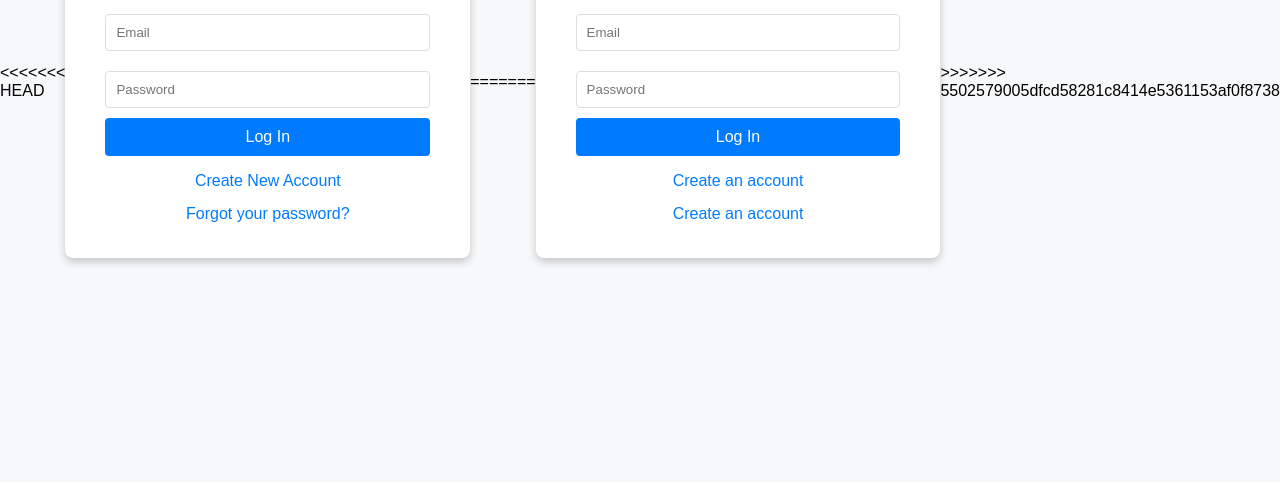
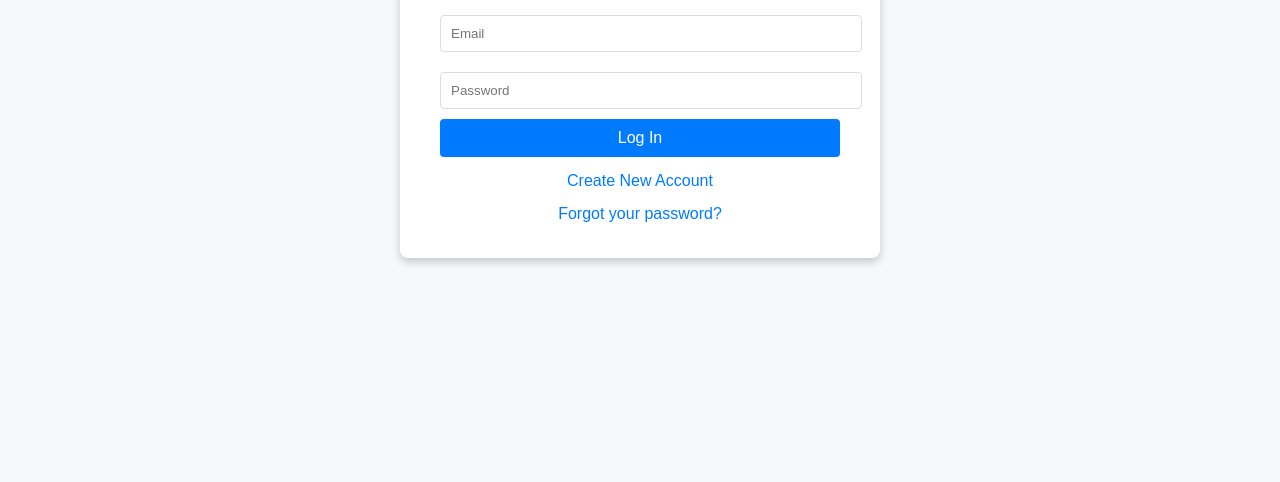
Before and after one commit to tanvin-h/LogInToHome, a plain HTML site: page Login Page.html in a window 1280 px wide. Shown: the part 318-800 px from the top of the page. Drawn offline with Linux system fonts and the light colour scheme.

Commit message:
only login page upload

```diff
--- a/Login Page.html
+++ b/Login Page.html
@@ -1,4 +1,3 @@
-<<<<<<< HEAD
 <!DOCTYPE html>
 <html lang="en">
 <head>
@@ -101,102 +100,3 @@
     </script>
 </body>
 </html>
-=======
-<!DOCTYPE html>
-<html lang="en">
-<head>
-    <meta charset="UTF-8">
-    <title>Login Page</title>
-    <style>
-        body {
-            font-family: Arial, sans-serif;
-            background-color: #f7f8fa;
-            display: flex;
-            justify-content: center;
-            align-items: center;
-            height: 100vh;
-            margin: 0;
-        }
-        .login-container {
-            background-color: #ffffff;
-            padding: 20px 40px;
-            border-radius: 8px;
-            box-shadow: 0 4px 8px rgba(0, 0, 0, 0.2);
-            text-align: center;
-            max-width: 400px;
-            width: 100%;
-        }
-        .login-container h1 {
-            color: #333;
-            margin-bottom: 20px;
-        }
-        .login-container input {
-            width: 100%;
-            padding: 10px;
-            margin: 10px 0;
-            border: 1px solid #ddd;
-            border-radius: 4px;
-        }
-        .login-container button {
-            width: 100%;
-            padding: 10px;
-            background-color: #007bff;
-            color: #fff;
-            border: none;
-            border-radius: 4px;
-            font-size: 16px;
-            cursor: pointer;
-        }
-        .login-container button:hover {
-            background-color: #0056b3;
-        }
-        .login-container a {
-            display: block;
-            margin-top: 15px;
-            color: #007bff;
-            text-decoration: none;
-        }
-        .login-container a:hover {
-            text-decoration: underline;
-        }
-        .message {
-            margin-top: 15px;
-            color: #333;
-        }
-    </style>
-</head>
-<body>
-    <div class="login-container">
-        <h1>Login</h1>
-        <form onsubmit="login(); return false;">
-            <input type="email" id="email" placeholder="Email" required>
-            <input type="password" id="password" placeholder="Password" required>
-            <button type="submit">Log In</button>
-        </form>
-        <a href="create-account.html">Create an account</a>
-        <a href="create-account.html">Create an account</a>
-        <div id="message" class="message"></div>
-    </div>
-
-    <script>
-        function login() {
-            const email = document.getElementById("email").value;
-            const password = document.getElementById("password").value;
-
-            const storedData = JSON.parse(localStorage.getItem("users")) || [];
-            const user = storedData.find(user => user.email === email && user.password === password);
-
-            if (user) {
-                document.getElementById("message").textContent = "Login successful!";
-                document.getElementById("message").style.color = "green";
-                // Redirect to welcome page
-                // window.location.href = "welcome.html";
-            } else {
-                document.getElementById("message").textContent = "Invalid email or password.";
-                document.getElementById("message").style.color = "red";
-            }
-        }
-    </script>
-</body>
-</html>
->>>>>>> 5502579005dfcd58281c8414e5361153af0f8738
```
